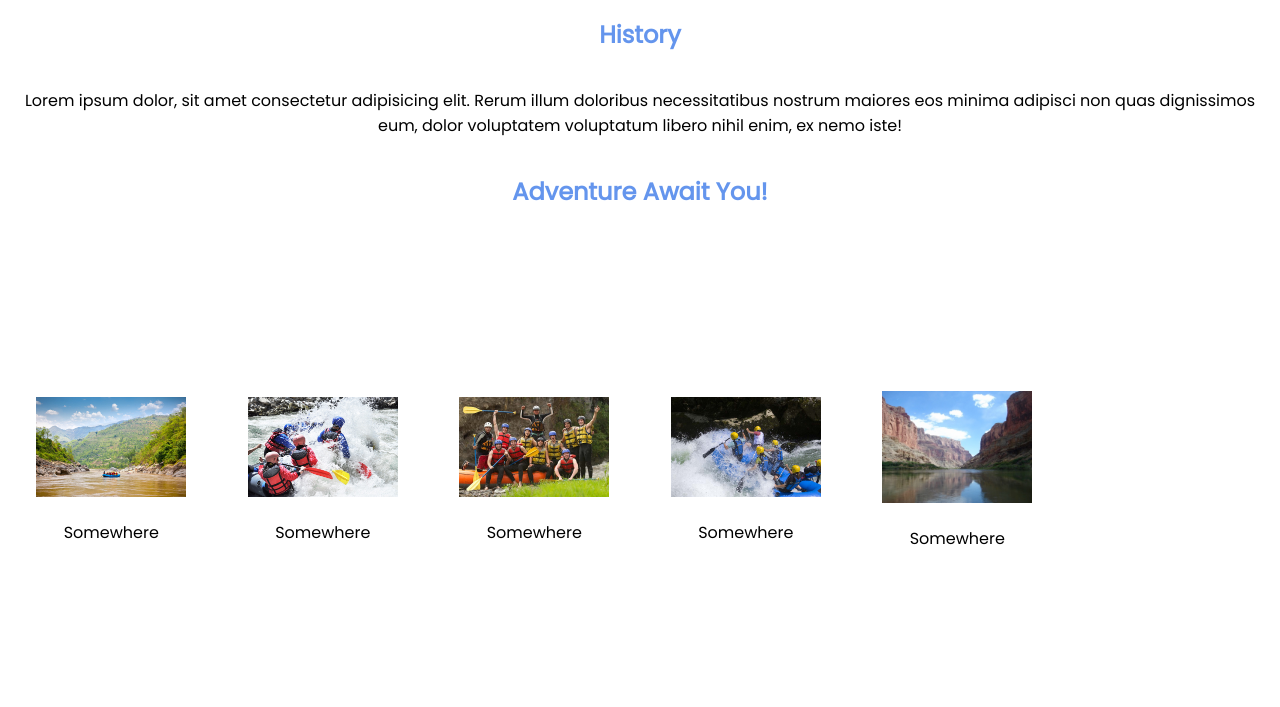
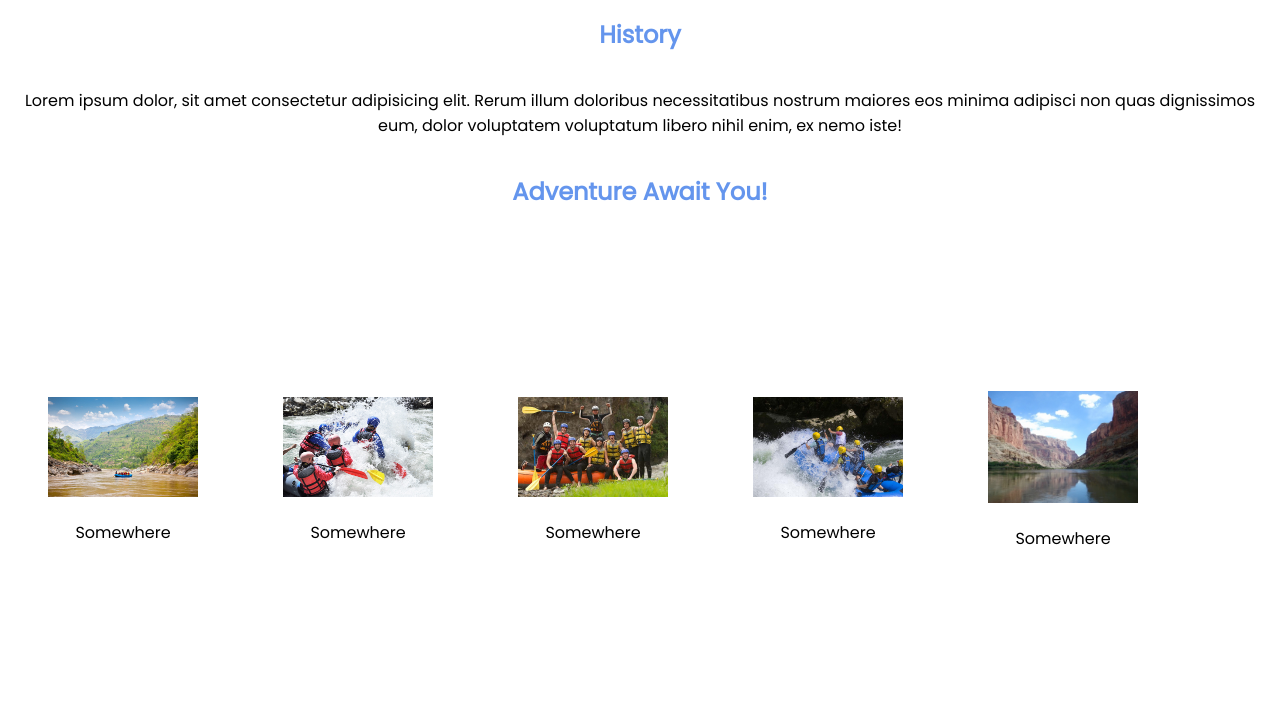
Before and after one commit to juanma-hinojosa/wdd130, a plain HTML site: page wwr/about.html in a window 1280 px wide. Shown: the part 761-1468 px from the top of the page. Drawn offline with Linux system fonts and the light colour scheme.

Commit message:
nuevos cambios

```diff
--- a/wwr/about.html
+++ b/wwr/about.html
@@ -4,7 +4,7 @@
         <meta charset="UTF-8">
         <meta name="viewport" content="width=device-width, initial-scale=1.0">
         <title>About Us - Dry Oar Rafting</title>
-        <meta name="description" content="about page">
+        <meta name="description" content="about page rafting">
         <meta name="author" content="Juan Hinojosa">
         <link rel="stylesheet" href="styles/about.css">
 
@@ -47,30 +47,30 @@
             <section class="galery">
                 <h2>Adventure Await You!</h2>
                 <section>
-                    <figcaption>
+                    <figure>
                         <img src="images/rafting43_600.jpg" alt="activity">
                     <p>Somewhere</p>
-                    </figcaption>
+                    </figure>
 
-                    <figcaption>
+                    <figure>
                         <img src="images/rafting47_600.jpg" alt="activity">
                     <p>Somewhere</p>
-                    </figcaption>
+                    </figure>
 
-                    <figcaption>
+                    <figure>
                         <img src="images/rafting59_600.jpg" alt="activity">
                     <p>Somewhere</p>
-                    </figcaption>
+                    </figure>
 
-                    <figcaption>
+                    <figure>
                         <img src="images/rafting64_600.jpg" alt="activity">
                     <p>Somewhere</p>
-                    </figcaption>
+                    </figure>
 
-                    <figcaption>
+                    <figure>
                         <img src="images/river-narrow.jpg" alt="activity">
                     <p>Somewhere</p>
-                    </figcaption>
+                    </figure>
                 </section>
 
 
```
